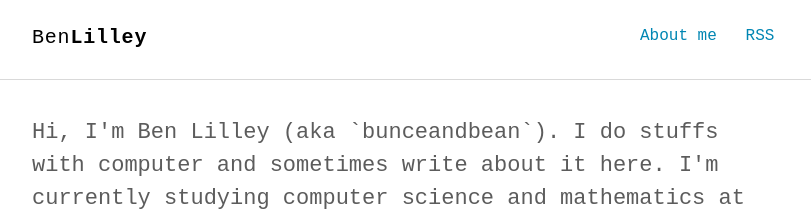
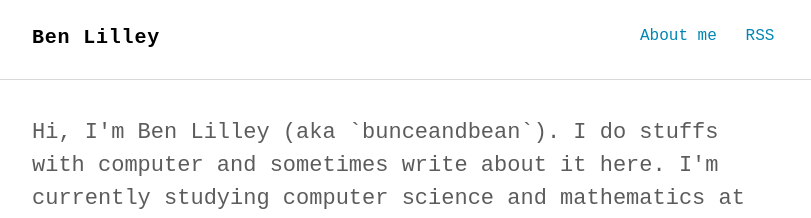
Before and after one commit to bunceandbean/bunceandbean.github.io, a Jekyll site: the page built from docs/index.html, in a window 1280 px wide. Shown: the top 218 px of the page, without its empty margins (232-1043 px from the left). Built offline with Jekyll 4.4.1, drawn with Linux system fonts in a browser that asks for light colours; some web fonts are replaced.

Commit message:
Quick fixing

```diff
--- a/docs/_config.yml
+++ b/docs/_config.yml
@@ -1,6 +1,6 @@
 # Site settings
-title_left    : "Ben"
-title_right   : "Lilley" # default: ""
+title_left    : ""
+title_right   : "Ben Lilley" # default: ""
 description   : ""
 keywords      : "Jekyll, theme, free, download, SEO, blog, web, minimalist, thinkspace"
 url           : https://bunceandbean.github.io # site url
--- a/docs/_includes/head.html
+++ b/docs/_includes/head.html
@@ -7,7 +7,7 @@
   {% assign page_title = '' %}
   {% if page.title == "Home" %}
       {% capture page_title %}
-        {{ site.title_left }}{{ site.title_right }} | {{ site.description }}
+        {{ site.title_left }}{{ site.title_right }}
         {%if paginator and paginator.page != 1 %} - {{ paginator.page }}{% endif %}
       {% endcapture %}
   {% else %}
```
